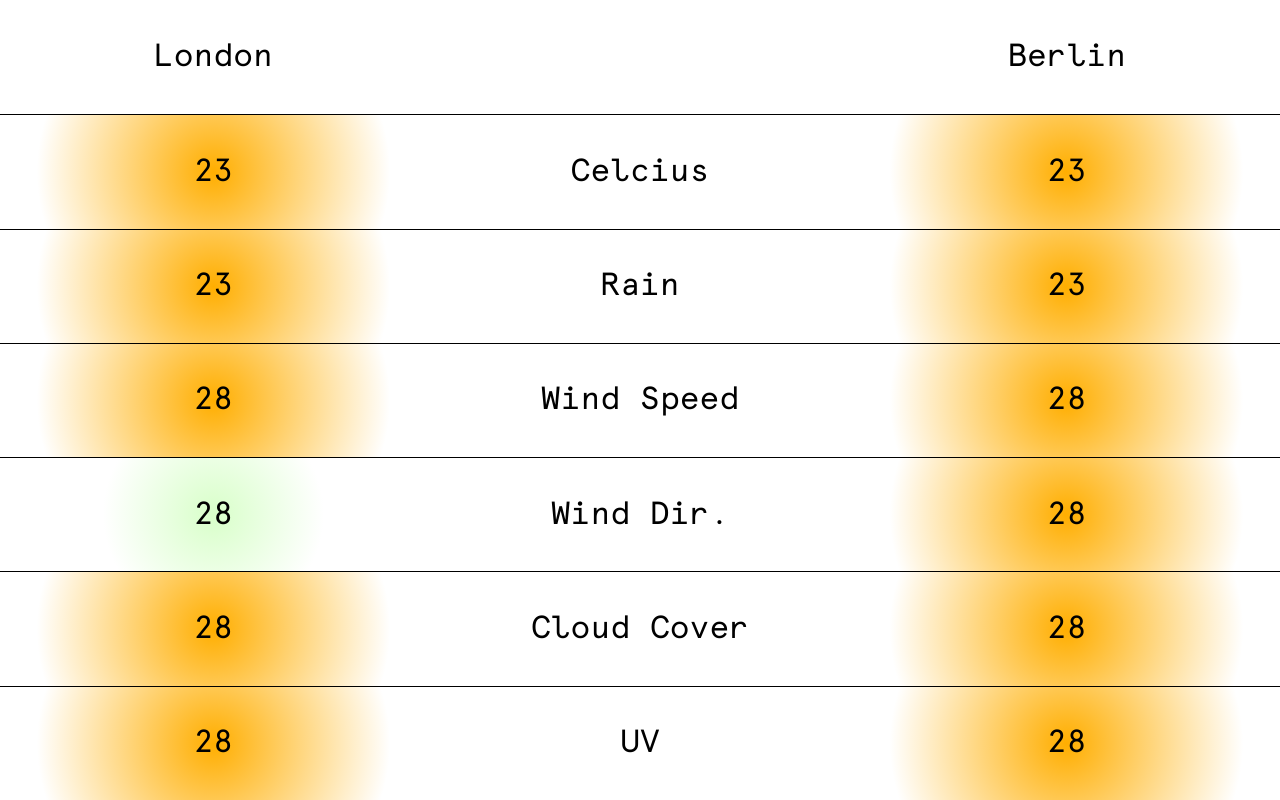
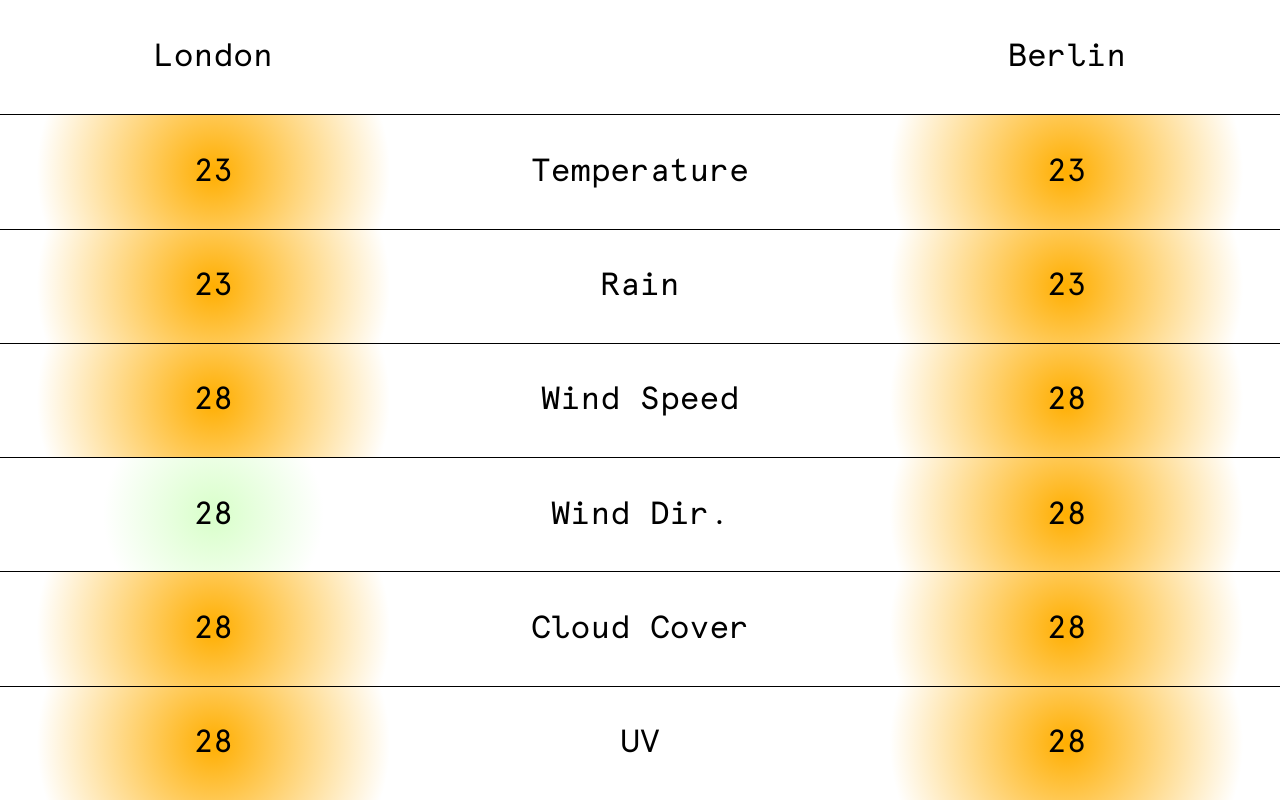
Before and after one commit to cemalokten/weather-front, a website: page index.html in a window 1280 px wide. Drawn offline with Linux system fonts and the light colour scheme; no server answers.

Commit message:
Documentation

```diff
--- a/index.html
+++ b/index.html
@@ -7,11 +7,10 @@
     <meta name="viewport" content="width=device-width, initial-scale=1.0">
     <link rel="stylesheet" href="style.css">
     <script DEFER src="script.js"></script>
-    <title>Weather Front</title>
+    <title>Weather Front 🌧️</title>
 </head>
 
 <body>
-
 
     <main>
         <section>
@@ -26,7 +25,7 @@
 
         <section>
             <h1>&nbsp;</h1>
-            <div class="data data--title">Celcius</div>
+            <div class="data data--title">Temperature</div>
             <div class="data data--title">Rain</div>
             <div class="data data--title">Wind Speed</div>
             <div class="data data--title">Wind Dir.</div>
```
Also changed, not shown: README.md, images/weater-front-1.png (added), images/weater-front-2.png (added).
